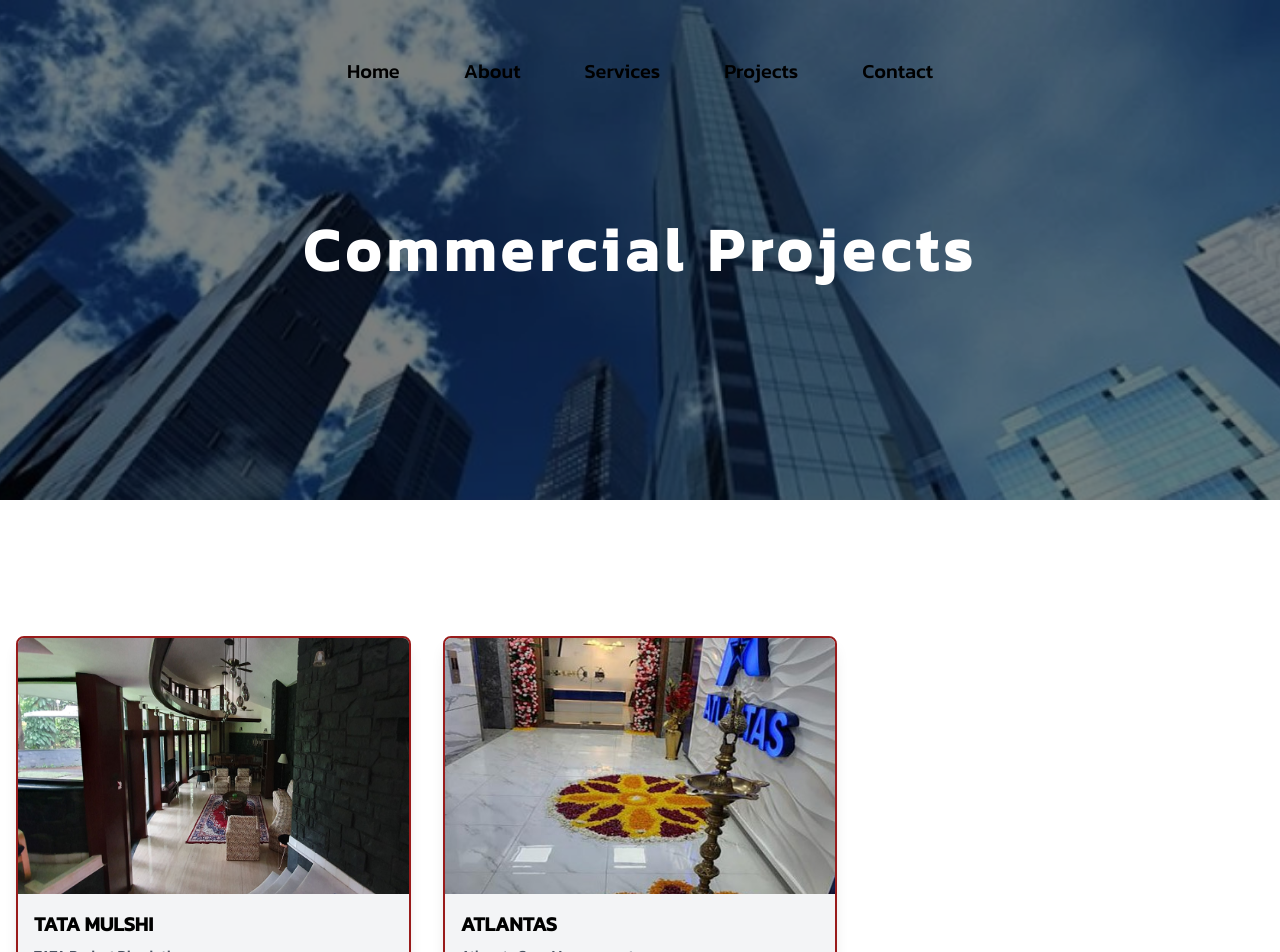
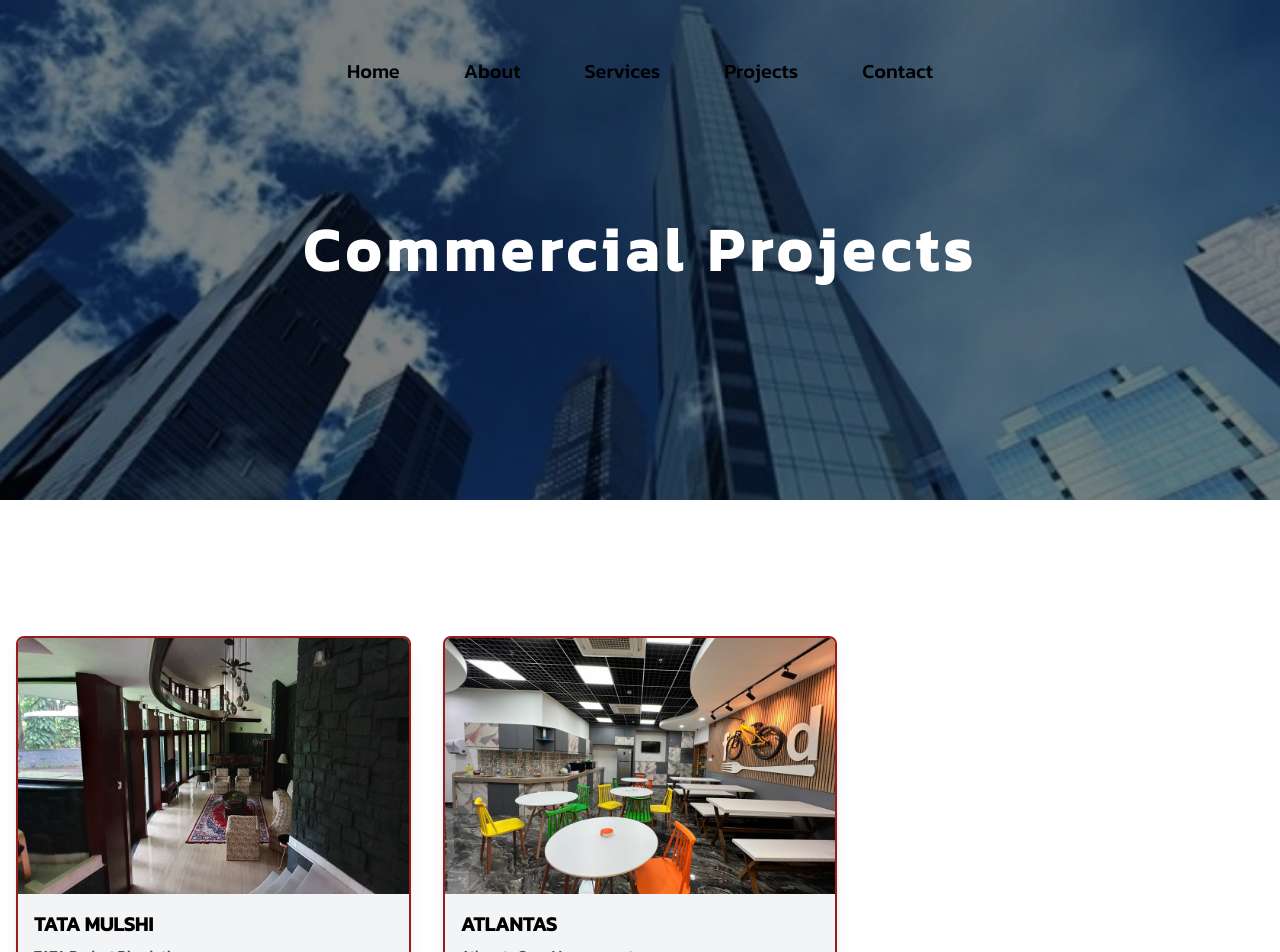
Before and after one commit to AkshayKalamkarr/supremeinfrastructure, a Next.js app: page /project/commercialprojects in a window 1280 px wide. Shown: the top 952 px of the page. Built offline with nearby package versions, Linux system fonts and the light colour scheme.

Commit message:
new code

```diff
--- a/data/commercialprojects.js
+++ b/data/commercialprojects.js
@@ -35,7 +35,7 @@ export const projects = [
   {
     slug: "project-2",
     title: "ATLANTAS",
-    image: "/images/projects/ATLANTAS/atlantas-1.jpeg",
+    image: "/images/projects/ATLANTAS/atlantas-10.jpg",
     description: "Atlanats Crew Management",
     fullDescription:
       "The project Atlantas Involved merging 8 offices into 1 single large space. The challenging, part was to keep the singularity of all office like ‘FIRE, ELECTRICAL & Washroom pipeline, so that in near future the offices can be leased out without making much modifications to the present setup. The Design was based on the young and vibrant People who were going to woirk. It Had a Pantry with all modern facility. The reception lobby depicted the line of work Atlanta’s was doing. The design was done with the latest tools like providing 3D walkways, which provided the client what the office will look like before it could be done.The space looks more beautiful with the Mood lights, Colour combinations of tiles & Furniture, Max Height Glass partition and used elements on wall decor from their Core filed.",
```
